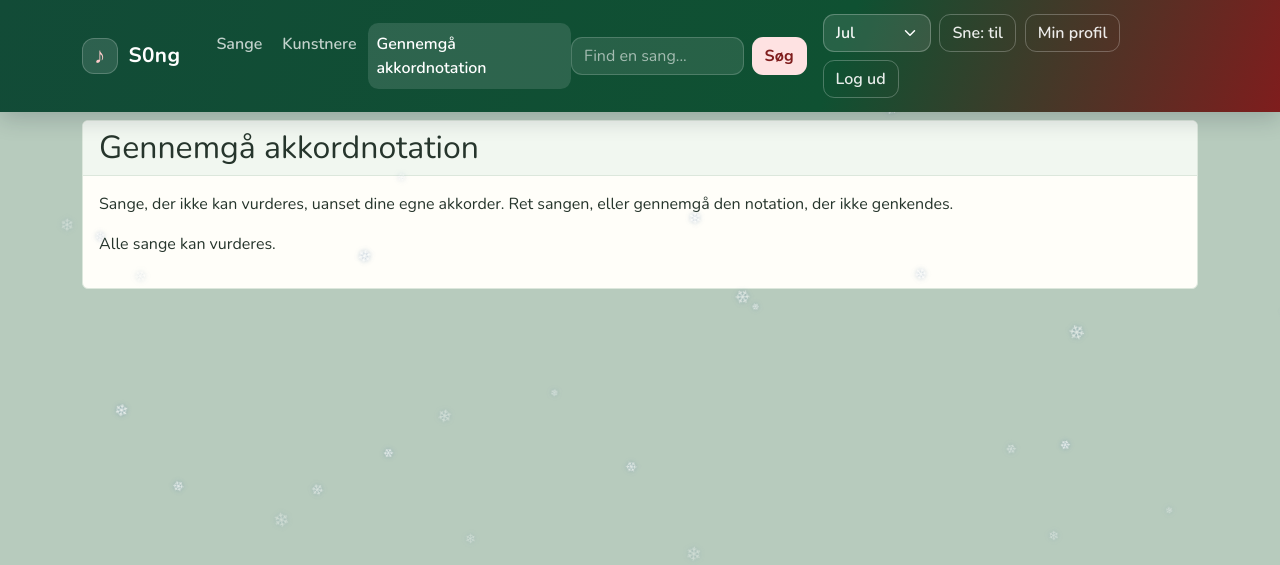
After one commit to glenoc/s0ng, a Laravel app: page /admin/song-notation in a window 1280 px wide. The commit adds this page. Shown: the top 565 px of the page. Run offline with Laravel 12, Linux system fonts and the light colour scheme; the visitor is signed in with stand-in values (Sample User, id 1); data that the repository does not hold is empty; style sheets or scripts are compiled from the project's sources; some web fonts are replaced.

Commit message:
Add notation review feature with UI enhancements and backend support

```diff
--- a/app/Http/Controllers/SongController.php
+++ b/app/Http/Controllers/SongController.php
@@ -18,6 +18,13 @@ class SongController extends Controller
     public function index(){
         $songs = Song::with('artist')->orderBy('name')->get();
         return view('song.index', ['songs' => $songs]);
+    }
+
+    public function notationReview()
+    {
+        $songs = Song::with('artist')->orderBy('name')->get();
+
+        return view('song.notation-review', ['songs' => $songs]);
     }
 
     public function search(Request $request){
--- a/resources/js/app.js
+++ b/resources/js/app.js
@@ -4,6 +4,49 @@ import { assessPlayability, extractChords, findCapo, formatCapoLine, transposeCh
 import { guitarDiagramStart, guitarVoicing } from './guitar-chords.mjs';
 
 document.addEventListener('DOMContentLoaded', function () {
+    const notationReview = document.getElementById('notation-review');
+    if (notationReview) {
+        let count = 0;
+        notationReview.querySelectorAll('[data-notation]').forEach(function (item) {
+            const lines = JSON.parse(item.dataset.notation);
+            if (assessPlayability(lines, ['C']).status !== 'unknown') {
+                item.remove();
+                return;
+            }
+
+            count += 1;
+            const { chords } = extractChords(lines);
+            const reasons = item.querySelector('.notation-review-reasons');
+            lines.forEach(function (line) {
+                const { unknown } = extractChords([line]);
+                if (unknown.length) {
+                    const reason = document.createElement('li');
+                    const text = document.createElement('span');
+                    text.textContent = notationReview.dataset.unknown + ': ' + [...new Set(unknown)].join(', ');
+                    const notation = document.createElement('code');
+                    notation.className = 'd-block text-break';
+                    notation.textContent = line;
+                    reason.append(text, notation);
+                    reasons.appendChild(reason);
+                }
+            });
+            if (!chords.length) {
+                const reason = document.createElement('li');
+                reason.textContent = notationReview.dataset.noChords;
+                reasons.appendChild(reason);
+            }
+            if (findCapo(lines).fret > 24) {
+                const reason = document.createElement('li');
+                reason.textContent = notationReview.dataset.capoError;
+                reasons.appendChild(reason);
+            }
+            item.hidden = false;
+        });
+        notationReview.querySelector('[role=status]').textContent = count
+            ? notationReview.dataset.count.replace(':count', String(count))
+            : notationReview.dataset.empty;
+    }
+
     const knownChordsForm = document.getElementById('known-chords-form');
     if (knownChordsForm) {
         const selected = JSON.parse(knownChordsForm.dataset.knownChords);
--- a/resources/lang/da.json
+++ b/resources/lang/da.json
@@ -68,6 +68,13 @@
     "ui.chords_require_javascript": "Slå JavaScript til for at vælge dine akkorder.",
     "ui.my_profile": "Min profil",
     "ui.no_song_chords": "Ingen akkorder fundet.",
+    "ui.notation_review": "Gennemgå akkordnotation",
+    "ui.notation_review_help": "Sange, der ikke kan vurderes, uanset dine egne akkorder. Ret sangen, eller gennemgå den notation, der ikke genkendes.",
+    "ui.notation_review_loading": "Undersøger sangene …",
+    "ui.notation_review_requires_javascript": "Slå JavaScript til for at gennemgå akkordnotationen.",
+    "ui.notation_review_empty": "Alle sange kan vurderes.",
+    "ui.notation_review_count": "Sange, der ikke kan vurderes: :count",
+    "ui.notation_review_unknown": "Ukendt notation",
     "ui.playable": "Kan spilles",
     "ui.playable_with_capo": "Kan spilles med capo :fret",
     "ui.playability_help": "Vurderingen tager udgangspunkt i dine gemte indstillinger. Capo-forslag op til 5. bånd bevarer den valgte toneart.",
--- a/resources/views/layout.blade.php
+++ b/resources/views/layout.blade.php
@@ -45,6 +45,11 @@
                         <li class="nav-item">
                             <a @class(['nav-link', 'active' => request()->routeIs('artist.*')]) href="{{ route('artist.index') }}">{{ __('ui.artists') }}</a>
                         </li>
+                        @can('isSuperAdmin')
+                            <li class="nav-item">
+                                <a @class(['nav-link', 'active' => request()->routeIs('admin.song-notation')]) href="{{ route('admin.song-notation') }}">{{ __('ui.notation_review') }}</a>
+                            </li>
+                        @endcan
                     </ul>
                     <form class="song-search" action="{{ route('song.search') }}" role="search">
                         <label class="visually-hidden" for="song-search">{{ __('ui.search_songbook') }}</label>
--- /dev/null
+++ b/resources/views/song/notation-review.blade.php
@@ -0,0 +1,32 @@
+@extends('layout')
+
+@section('content')
+<div class="card mt-2">
+    <div class="card-header">
+        <h1 class="h2 card-title mb-0">{{ __('ui.notation_review') }}</h1>
+    </div>
+    <div class="card-body">
+        <p>{{ __('ui.notation_review_help') }}</p>
+        <noscript><p class="text-danger">{{ __('ui.notation_review_requires_javascript') }}</p></noscript>
+        <div id="notation-review"
+            data-unknown="{{ __('ui.notation_review_unknown') }}"
+            data-no-chords="{{ __('ui.no_song_chords') }}"
+            data-capo-error="{{ __('ui.capo_out_of_range') }}"
+            data-count="{{ __('ui.notation_review_count') }}"
+            data-empty="{{ __('ui.notation_review_empty') }}">
+            <p role="status">{{ __('ui.notation_review_loading') }}</p>
+            <ul class="list-unstyled mb-0">
+                @foreach ($songs as $song)
+                    <li class="border-top py-3" data-notation="{{ json_encode($song->chordNotation()) }}" hidden>
+                        <div class="d-flex flex-wrap justify-content-between align-items-center gap-2">
+                            <a href="{{ route('song.show', $song) }}">{{ $song->name }} - {{ $song->artist->name ?? '' }}</a>
+                            <a class="btn btn-sm btn-outline-secondary" href="{{ route('song.edit', $song) }}">{{ __('ui.edit') }}</a>
+                        </div>
+                        <ul class="notation-review-reasons mt-2 mb-0"></ul>
+                    </li>
+                @endforeach
+            </ul>
+        </div>
+    </div>
+</div>
+@endsection
--- a/routes/web.php
+++ b/routes/web.php
@@ -39,6 +39,8 @@ Route::name('home')->get('/', function () {
 // });
 
 Route::resource('song', SongController::class);
+Route::get('admin/song-notation', [SongController::class, 'notationReview'])
+    ->middleware(['auth', 'can:isSuperAdmin'])->name('admin.song-notation');
 Route::post('song/{song}/transposition', [SongController::class, 'saveTransposition'])->name('song.transposition')->middleware('auth');
 Route::name('song.search')->get('song.search', [SongController::class, 'search']);
 Route::name('song-starts.poll')->get('song-starts', [SongStartController::class, 'poll']);
```
